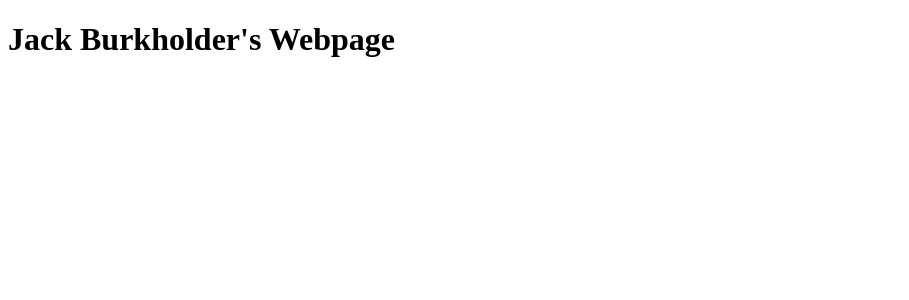
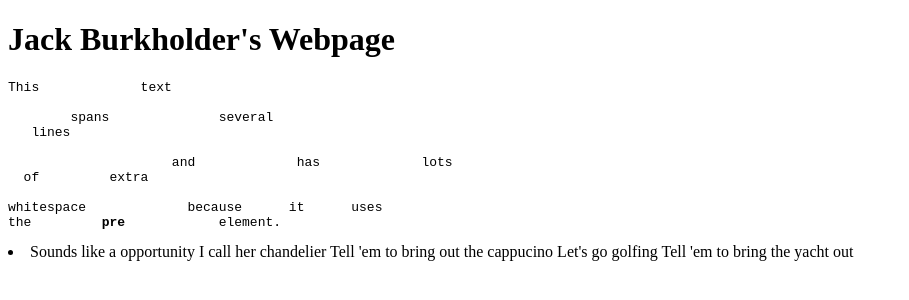
Before and after one commit to jackaaburk/website, a plain HTML site: page index.html in a window 1280 px wide. Shown: the whole page, without its empty margins (0-909 px from the left). Drawn offline with Linux system fonts and the light colour scheme.

Commit message:
new stuff on website

```diff
--- a/index.html
+++ b/index.html
@@ -8,5 +8,22 @@
     <h1>
         Jack Burkholder's Webpage
     </h1>
+    <pre>This             text
+
+        spans              several
+   lines
+
+                     and             has             lots
+  of         extra
+
+whitespace             because      it      uses
+the         <b>pre</b>            element.</pre>
+<li>
+    Sounds like a opportunity
+    I call her chandelier
+    Tell 'em to bring out the cappucino
+    Let's go golfing
+    Tell 'em to bring the yacht out
+</li>
 </body>
 </html>
```
